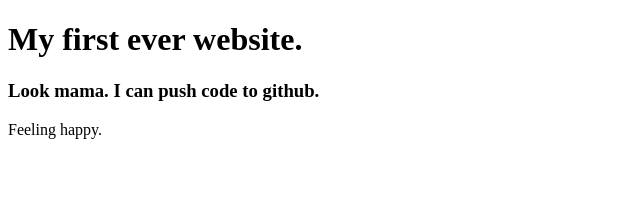
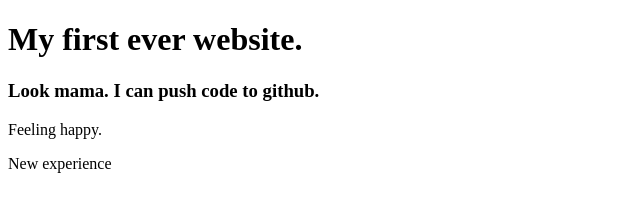
Before and after one commit to sikderp-github/my-first-website, a plain HTML site: page index.html in a window 1280 px wide. Shown: the whole page, without its empty margins (0-640 px from the left). Drawn offline with Linux system fonts and the light colour scheme.

Commit message:
experience

```diff
--- a/index.html
+++ b/index.html
@@ -11,6 +11,7 @@
     <h1>My first ever website.</h1>
     <h3>Look mama. I can push code to github.</h3>
     <p>Feeling happy.</p>
+    <p>New experience</p>
 </body>
 
 </html>
```
